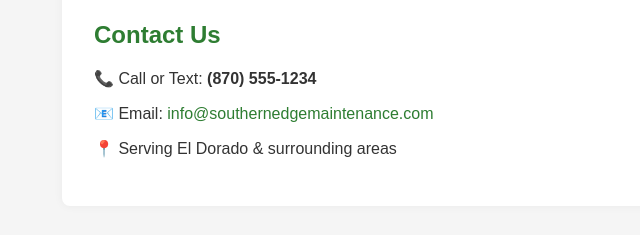
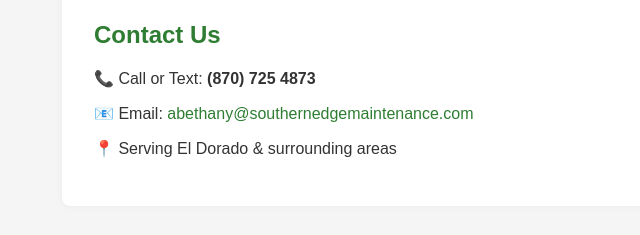
Before and after one commit to abethanysem/southernedgemaintenance, a plain HTML site: page index.html in a window 1280 px wide. Shown: the part 465-700 px from the top of the page, 146-786 px from the left. Drawn offline with Linux system fonts and the light colour scheme.

Commit message:
Update index.html

```diff
--- a/index.html
+++ b/index.html
@@ -67,8 +67,8 @@
 
   <section class="contact">
     <h2>Contact Us</h2>
-    <p>📞 Call or Text: <strong>(870) 555-1234</strong></p>
-    <p>📧 Email: <a href="mailto:info@southernedgemaintenance.com">info@southernedgemaintenance.com</a></p>
+    <p>📞 Call or Text: <strong>(870) 725 4873</strong></p>
+    <p>📧 Email: <a href="mailto:abethany@southernedgemaintenance.com">abethany@southernedgemaintenance.com</a></p>
     <p>📍 Serving El Dorado & surrounding areas</p>
   </section>
 
```
